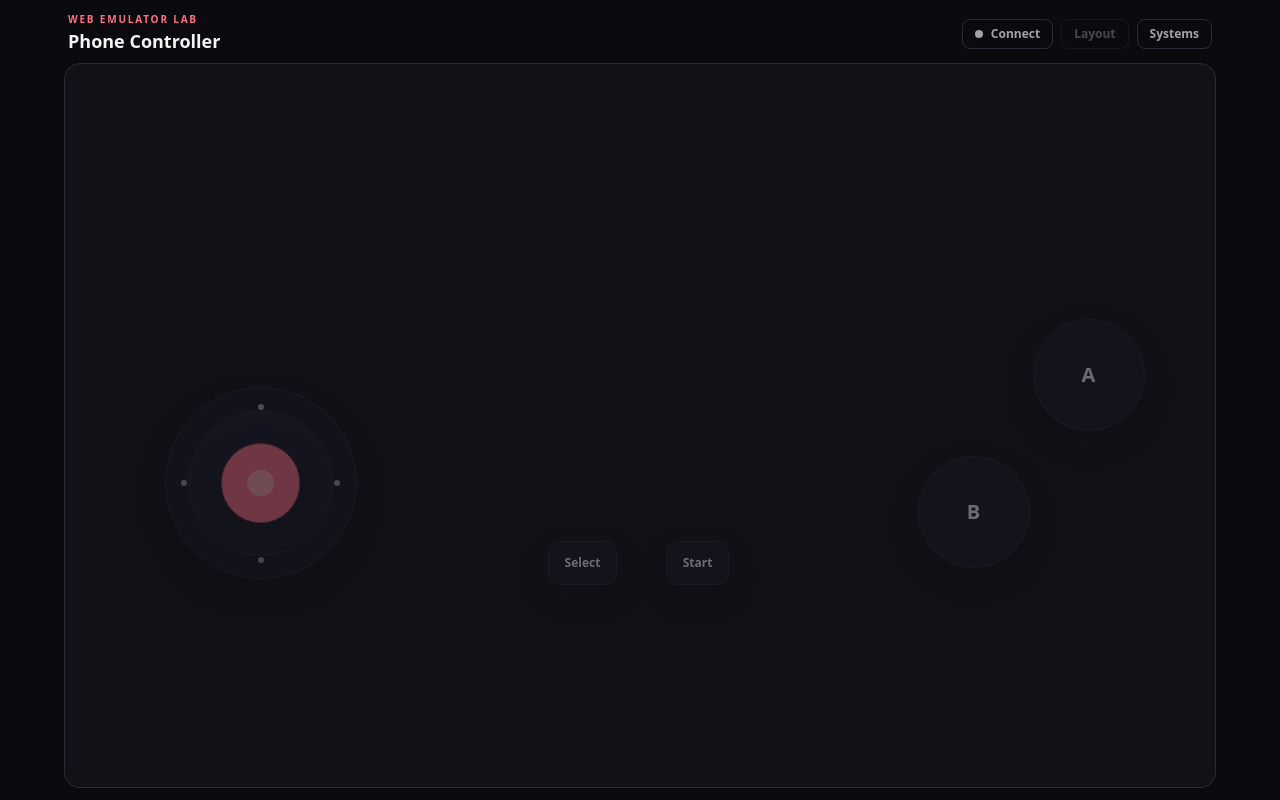
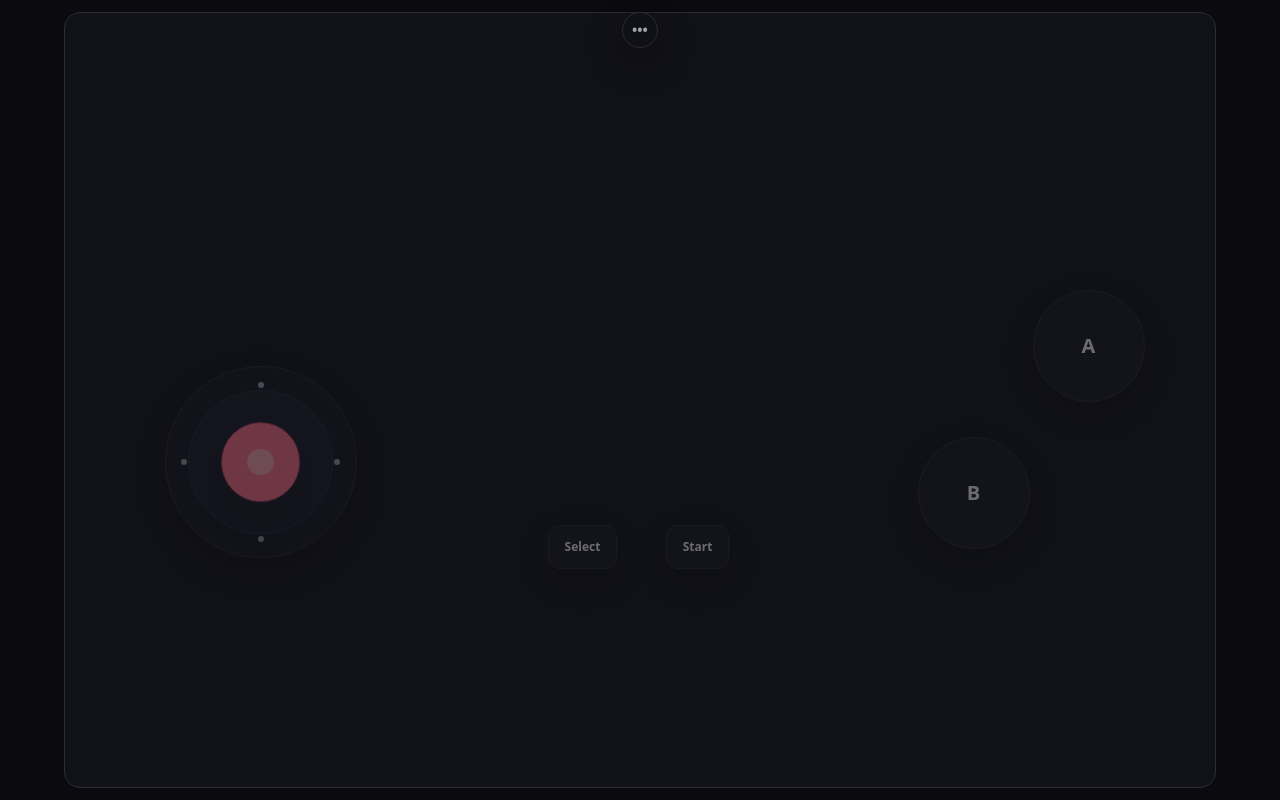
Before and after one commit to pathipat11/web-emulator, a Next.js app: page /controller in a window 1280 px wide. Built offline with nearby package versions, Linux system fonts and the light colour scheme.

Commit message:
feat: add controller menu dialog for improved layout customization and connection management

```diff
--- a/src/components/phone-controller/PhoneControllerClient.tsx
+++ b/src/components/phone-controller/PhoneControllerClient.tsx
@@ -58,6 +58,109 @@ function getOrientation(): PhoneControlOrientation {
 
 function getServerOrientation(): PhoneControlOrientation {
     return "landscape";
+}
+
+function ControllerMenuDialog({
+    open,
+    status,
+    system,
+    onClose,
+    onOpenConnection,
+    onEditLayout,
+}: {
+    open: boolean;
+    status: ConnectionStatus;
+    system: PhoneControllerSystem | null;
+    onClose: () => void;
+    onOpenConnection: () => void;
+    onEditLayout: () => void;
+}) {
+    const dialogRef = useModalDialog<HTMLElement>(open, onClose);
+    if (!open) return null;
+
+    const connected = status === "connected" && system !== null;
+
+    return (
+        <div
+            className="fixed inset-0 z-60 grid place-items-center p-4"
+            role="presentation"
+        >
+            <button
+                type="button"
+                className="absolute inset-0 bg-black/65 backdrop-blur-sm"
+                onClick={onClose}
+                aria-label="Close controller menu"
+            />
+            <section
+                ref={dialogRef}
+                tabIndex={-1}
+                role="dialog"
+                aria-modal="true"
+                aria-labelledby="controller-menu-title"
+                className="relative z-10 w-full max-w-xs rounded-2xl border border-(--border) bg-(--panel) p-4 shadow-(--shadow-2)"
+            >
+                <div className="flex items-center justify-between gap-3">
+                    <div>
+                        <div className="text-[10px] font-black uppercase tracking-[0.18em] text-(--accent)">
+                            Phone Controller
+                        </div>
+                        <h2
+                            id="controller-menu-title"
+                            className="mt-1 text-lg font-black"
+                        >
+                            Controller menu
+                        </h2>
+                    </div>
+                    <button
+                        type="button"
+                        onClick={onClose}
+                        className="grid h-9 w-9 place-items-center rounded-lg border border-(--border) text-(--muted)"
+                        aria-label="Close controller menu"
+                    >
+                        <span aria-hidden="true">✕</span>
+                    </button>
+                </div>
+
+                <div className="mt-4 grid gap-2">
+                    <button
+                        type="button"
+                        onClick={onOpenConnection}
+                        data-autofocus
+                        className="flex items-center justify-between rounded-xl border border-(--border) bg-(--panel-2) px-4 py-3 text-left text-sm font-bold"
+                    >
+                        <span>Connection</span>
+                        <span
+                            className={[
+                                "flex items-center gap-2 text-xs",
+                                connected
+                                    ? "text-(--success)"
+                                    : status === "error"
+                                        ? "text-(--danger)"
+                                        : "text-(--muted)",
+                            ].join(" ")}
+                        >
+                            <span className="h-2 w-2 rounded-full bg-current" />
+                            {connected ? "Connected" : "Connect"}
+                        </span>
+                    </button>
+                    <button
+                        type="button"
+                        onClick={onEditLayout}
+                        disabled={!system}
+                        className="rounded-xl border border-(--border) bg-(--panel-2) px-4 py-3 text-left text-sm font-bold disabled:opacity-40"
+                    >
+                        Customize layout
+                    </button>
+                    <Link
+                        href="/"
+                        className="rounded-xl border border-(--border) px-4 py-3 text-sm font-bold text-(--muted)"
+                    >
+                        Back to systems
+                    </Link>
+                </div>
+            </section>
+        </div>
+    );
 }
 
 function ConnectionDialog({
@@ -493,7 +596,7 @@ function ControllerSurface({
 
     return (
         <section
-            className="relative mt-2 min-h-0 flex-1 overflow-hidden rounded-2xl border border-(--border) bg-(--panel)"
+            className="relative min-h-0 flex-1 overflow-hidden rounded-2xl border border-(--border) bg-(--panel)"
             aria-label="Virtual controller"
         >
             {!editing && (
@@ -680,6 +783,7 @@ export default function PhoneControllerClient({
             : "Enter the six-digit code shown on the emulator.",
     );
     const [connectionOpen, setConnectionOpen] = useState(Boolean(initialCode));
+    const [controllerMenuOpen, setControllerMenuOpen] = useState(false);
     const [editingControls, setEditingControls] = useState(false);
     const orientation = useSyncExternalStore(
         subscribeToOrientation,
@@ -903,65 +1007,20 @@ export default function PhoneControllerClient({
     const connected = status === "connected" && system !== null;
 
     return (
-        <main className="h-dvh overflow-hidden bg-(--bg) p-2 text-(--text) sm:p-3">
+        <main className="relative h-dvh overflow-hidden bg-(--bg) p-2 text-(--text) sm:p-3">
+            <h1 className="sr-only">Phone Controller</h1>
+            {!editingControls && (
+                <button
+                    type="button"
+                    onClick={() => setControllerMenuOpen(true)}
+                    className="absolute left-1/2 top-3 z-50 grid h-9 w-9 -translate-x-1/2 place-items-center rounded-full border border-(--border) bg-(--panel-translucent) text-sm font-black text-(--muted) shadow-(--shadow) backdrop-blur"
+                    aria-label="Open controller menu"
+                >
+                    <span aria-hidden="true">•••</span>
+                </button>
+            )}
+
             <div className="mx-auto flex h-full w-full max-w-6xl flex-col">
-                <header className="flex shrink-0 items-center justify-between gap-4 px-1">
-                    <div>
-                        <div className="text-[10px] font-black uppercase tracking-[0.18em] text-(--accent)">
-                            Web Emulator Lab
-                        </div>
-                        <h1 className="text-base font-black sm:text-lg">
-                            Phone Controller
-                        </h1>
-                    </div>
-                    <div className="flex items-center gap-2">
-                        <button
-                            type="button"
-                            onClick={() => setConnectionOpen(true)}
-                            className="flex items-center gap-2 rounded-lg border border-(--border) px-3 py-1.5 text-xs font-bold text-(--muted)"
-                        >
-                            <span
-                                className={[
-                                    "h-2 w-2 rounded-full",
-                                    connected
-                                        ? "bg-(--success)"
-                                        : status === "error"
-                                            ? "bg-(--danger)"
-                                            : "bg-(--muted)",
-                                ].join(" ")}
-                                aria-hidden="true"
-                            />
-                            {connected
-                                ? "Connected"
-                                : status === "connecting" || status === "waiting"
-                                    ? "Connecting"
-                                    : "Connect"}
-                        </button>
-                        <button
-                            type="button"
-                            disabled={!system}
-                            onClick={() => {
-                                if (!editingControls) releaseAll();
-                                setEditingControls((current) => !current);
-                            }}
-                            className="rounded-lg border border-(--border) px-3 py-1.5 text-xs font-bold text-(--muted) disabled:opacity-40"
-                            aria-label={
-                                editingControls
-                                    ? "Lock controller layout"
-                                    : "Customize controller layout"
-                            }
-                        >
-                            {editingControls ? "Done" : "Layout"}
-                        </button>
-                        <Link
-                            href="/"
-                            className="rounded-lg border border-(--border) px-3 py-1.5 text-xs font-bold text-(--muted)"
-                        >
-                            Systems
-                        </Link>
-                    </div>
-                </header>
-
                 <ControllerSurface
                     key={`${system ?? "disconnected"}:${orientation}`}
                     system={system}
@@ -973,6 +1032,21 @@ export default function PhoneControllerClient({
                     onRelease={release}
                 />
             </div>
+            <ControllerMenuDialog
+                open={controllerMenuOpen}
+                status={status}
+                system={system}
+                onClose={() => setControllerMenuOpen(false)}
+                onOpenConnection={() => {
+                    setControllerMenuOpen(false);
+                    setConnectionOpen(true);
+                }}
+                onEditLayout={() => {
+                    releaseAll();
+                    setControllerMenuOpen(false);
+                    setEditingControls(true);
+                }}
+            />
             <ConnectionDialog
                 open={connectionOpen}
                 code={code}
```
Also changed, not shown: 2 other files (tests, documents, lock files or other folders).
